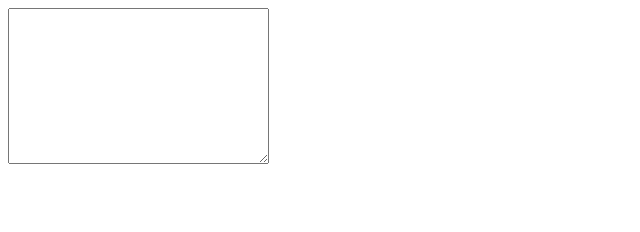
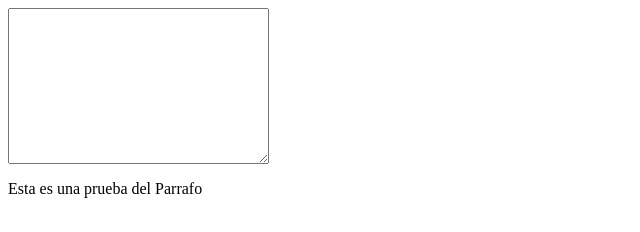
Before and after one commit to ManuelCevallos/WebSite01, a plain HTML site: page index.html in a window 1280 px wide. Shown: the whole page, without its empty margins (0-640 px from the left). Drawn offline with Linux system fonts and the light colour scheme.

Commit message:
He agregado pimer parrafo

```diff
--- a/index.html
+++ b/index.html
@@ -7,6 +7,6 @@
     <title>MCC My firt Site</title>
 </head>
 <body>
-
+    <p>Esta es una prueba del Parrafo</p>
 </body>
 </html>
```
